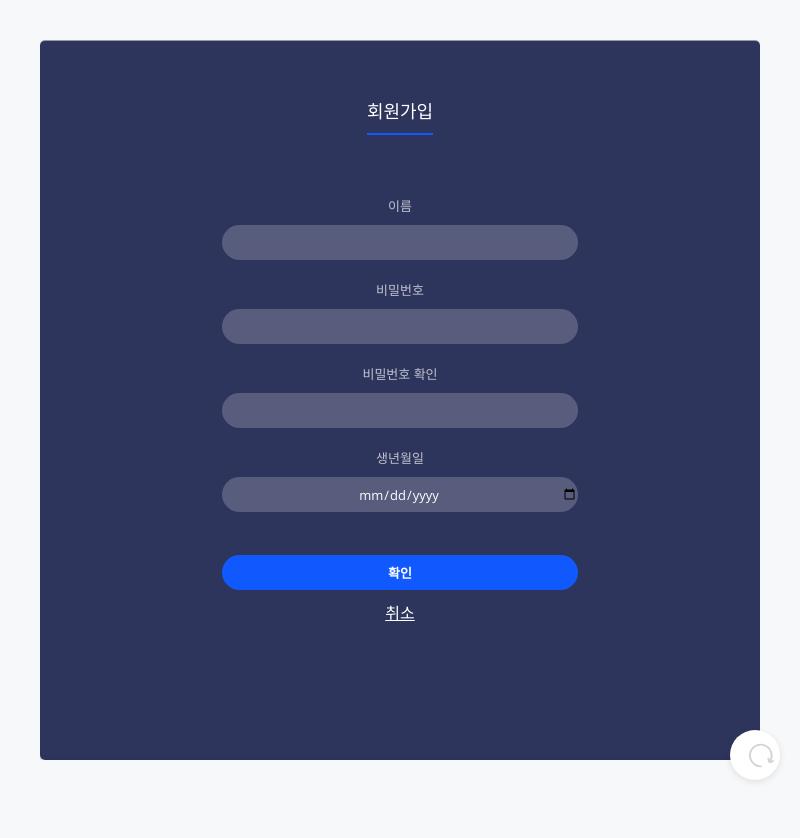
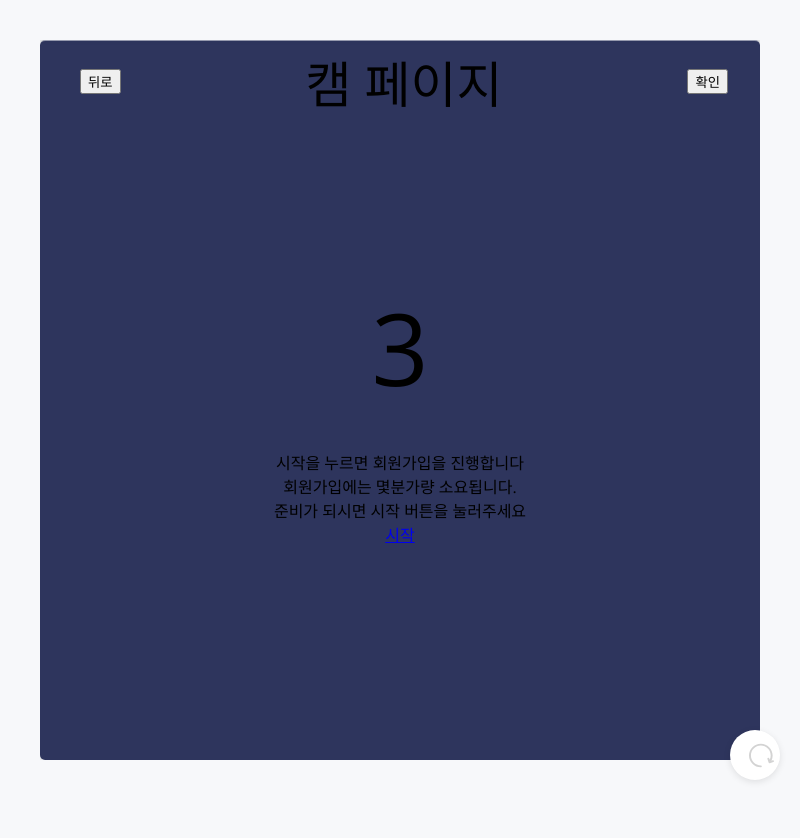
Before and after one commit to cwj980119/Kiosk-Electron, an Electron app: page pages/sign_up.html in a window 800 px wide. Drawn offline with nearby package versions, Linux system fonts and the light colour scheme.

Commit message:
회원가입 카메라 페이지

```diff
--- a/main.js
+++ b/main.js
@@ -17,6 +17,11 @@ ipcMain.on('api_call' ,(event, argument) => {
 })
 
 ipcMain.on('s3_upload', (event, argument) => {
+
+})
+
+ipcMain.on('sign_up',(event, argument)=>{
+
 
 })
 
--- a/pages/sign_up.css
+++ b/pages/sign_up.css
@@ -23,7 +23,7 @@ body {
 }
 
 .upper-frame{
-  transform: translate(0, 0vh);
+  transform: translate(0, -90vh);
   transition: all 0.5s;
 }
 
@@ -84,10 +84,32 @@ body {
     overflow: hidden;
     transition: all 0.5s ease;
     text-align: center;
+    align-items: center;
+}
+
+.cam-nav{
+  width: 90%;
+  height: 10vh;
+  margin-left: 5vw;
+  display: flex;
+  align-items: center;
+  justify-content: space-between;
+}
+
+
+.cam-back{
+
+}
+
+#camname{
+  font-size: 50px;
 }
 
 .camform{
+}
 
+.cam{
+  display: inline;
 }
 
 .nav-up {
--- a/pages/sign_up.html
+++ b/pages/sign_up.html
@@ -38,14 +38,24 @@
                 </div>
             </div>
             <div class ="webcam">
-                <h1>캠 페이지</h1>
-                <a class="camform">
-                    <video id = cam class = cam autoplay width=100%></video>
+                <div class="cam-nav">
+                    <button class ="cam-back">뒤로</button>
+                    <a id="camname">캠 페이지</a>
+                    <button>확인</button>
+                </div>
+                <div>
+                    <a class="camform">
+                        <video id = cam class = "cam" autoplay width=90%></video>
 
-                </a>
+                    </a>
+                </div>
+                <div>
+                    <a 회원가입에는 class="explain">시작을 누르면 회원가입을 진행합니다<br>회원가입에는 몇분가량 소요됩니다.<br>준비가 되시면 시작 버튼을 눌러주세요<br></a>
+                    <a href="#" class = "start-capture">시작</a>
+                </div>
             </div>
         </div>
-            ejty<div class="numb">3</div>
+            <div class="numb">3</div>
 
         </div>
 
--- a/scripts/sign_up.js
+++ b/scripts/sign_up.js
@@ -1,3 +1,4 @@
+//const { ipcRenderer } = require('electron')
 var fullname;
 var password;
 var confirmpassword;
@@ -17,13 +18,19 @@ window.onload = function(){
         confirmpassword = document.getElementById('confirmpassword').value;
         birthday = document.getElementById('birthday').value;
         if(password == confirmpassword && password!=""){
-            console.log(password);
+            console.log(document.getElementById('camname').innerText);
+            document.getElementById('camname').innerText = fullname +' 님';
             document.querySelector('.upper-frame').style.transform = 'translate(0, -90vh)'
             cam_on();
         }
         else {
             console.log('비밀번호가 일치하지 않습니다.')
         }
+    })
+
+    document.querySelector('.cam-back').addEventListener('click',function(){
+        document.querySelector('.upper-frame').style.transform = 'translate(0, 0vh)'
+
     })
 }
 
@@ -40,7 +47,7 @@ function cam_on(){
     }, (e) => {})
 }
 
-function cnt_down(){
+async function cnt_down(){
     let counter = 3;
     setInterval(()=>{
         if(counter == 0){
@@ -57,5 +64,3 @@ function cnt_down(){
         }
     }, 1000)
 }
-
-cnt_down()
```
Also changed, not shown: pages/main.html (+1 -1 lines).
